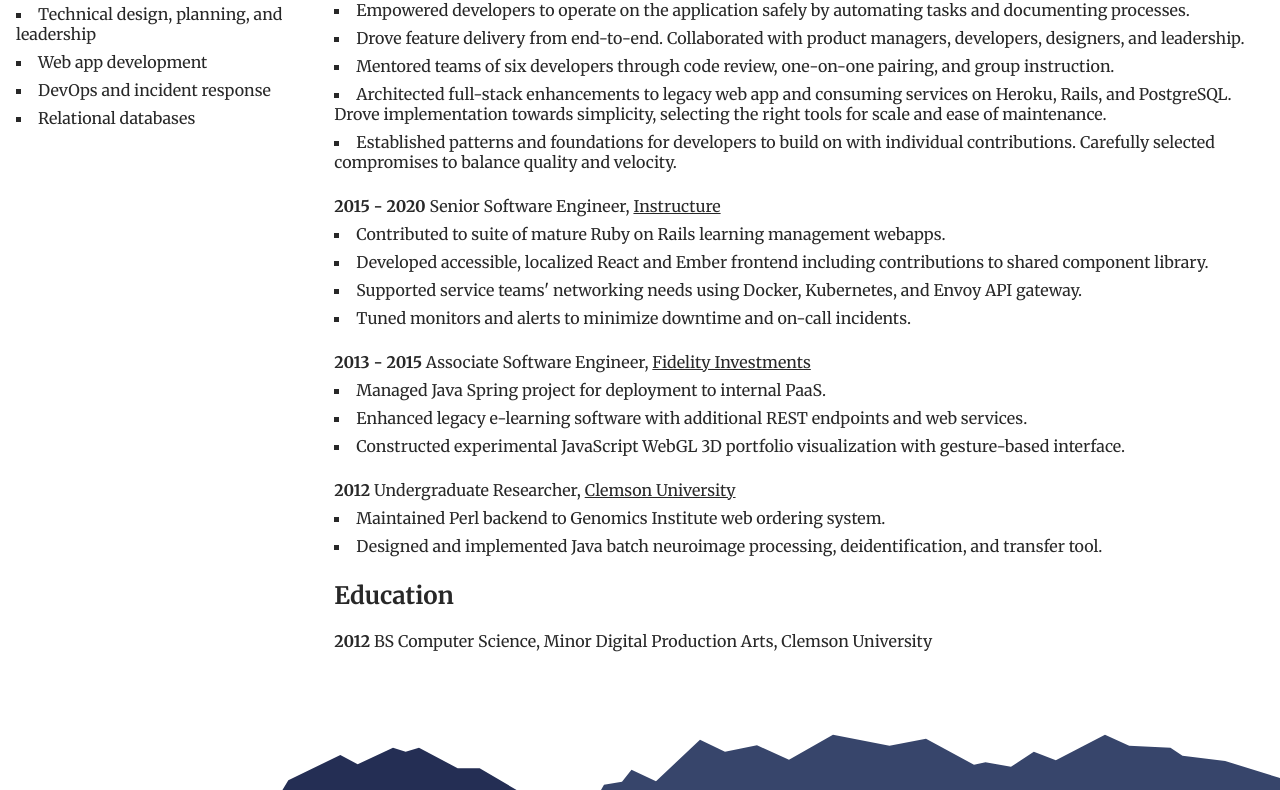
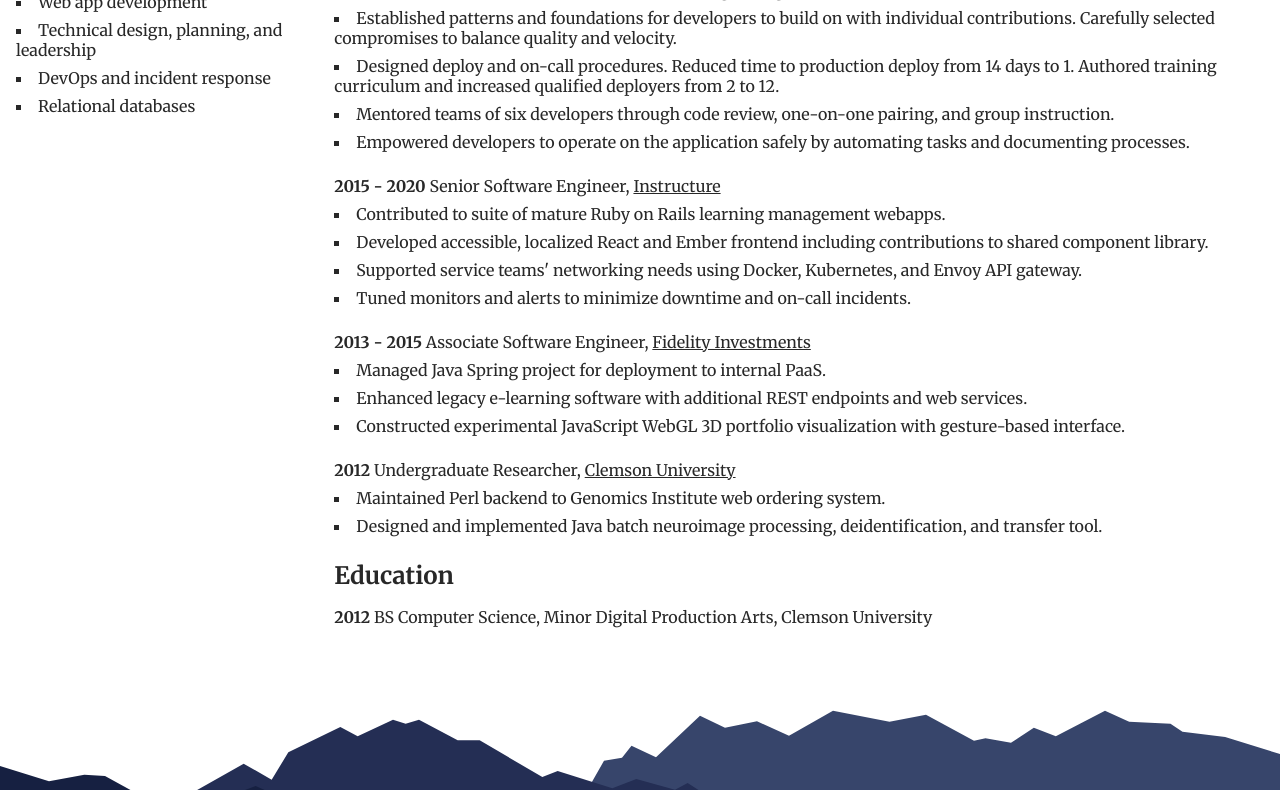
Before and after one commit to christianprescott/christianprescott.github.io, a plain HTML site: page index.html in a window 1280 px wide. Shown: the part 163-953 px from the top of the page. Drawn offline with Linux system fonts and the light colour scheme.

Commit message:
Reorder content

```diff
--- a/css/style.css
+++ b/css/style.css
@@ -36,6 +36,7 @@
 
 .content {
 	flex: 1;
+	margin-top: 0;
 
 	p:first-of-type {
 	    margin-top: 0;
@@ -50,6 +51,10 @@
 h1 {
 	font-size: 2rem;
 	text-wrap: nowrap;
+}
+
+h2 {
+	margin-bottom: 0;
 }
 
 .social {
--- a/index.html
+++ b/index.html
@@ -22,8 +22,8 @@
 			</ul>
 			<h2>Skills</h2>
 			<ul class="details">
+				<li>Web app development</li>
 				<li>Technical design, planning, and leadership</li>
-				<li>Web app development</li>
 				<li>DevOps and incident response</li>
 				<li>Relational databases</li>
 			</ul>
@@ -38,15 +38,15 @@
 				<li>
 					<span class="period">2021 - 2025</span> <span class="title">Lead Software Engineer,</span> <span class="employer"><a href="https://www.shop-ware.com/">Shop-Ware</a></span>
 					<ul class="details">
-						<li>Designed deploy and on-call procedures. Reduced time to production deploy from 14 days to 1. Authored training curriculum and increased qualified deployers from 2 to 12.</li>
-						<li>Empowered developers to operate on the application safely by automating tasks and documenting processes.</li>
-						<!-- Democratized knowledge. Commitment to openness. Directs teams and communicates decisions in a lasting way. -->
 						<li>Drove feature delivery from end-to-end. Collaborated with product managers, developers, designers, and leadership.</li>
-						<li>Mentored teams of six developers through code review, one-on-one pairing, and group instruction.</li>
 						<li>Architected full-stack enhancements to legacy web app and consuming services on Heroku, Rails, and PostgreSQL. Drove implementation towards simplicity, selecting the right tools for scale and ease of maintenance.</li>
 						<!-- Which enhancements? Financials calculations. -->
 						<li>Established patterns and foundations for developers to build on with individual contributions. Carefully selected compromises to balance quality and velocity.</li>
 						<!-- Which patterns? Common sorting params. JS test request stubs and view rendering.  -->
+						<li>Designed deploy and on-call procedures. Reduced time to production deploy from 14 days to 1. Authored training curriculum and increased qualified deployers from 2 to 12.</li>
+						<li>Mentored teams of six developers through code review, one-on-one pairing, and group instruction.</li>
+						<li>Empowered developers to operate on the application safely by automating tasks and documenting processes.</li>
+						<!-- Democratized knowledge. Commitment to openness. Directs teams and communicates decisions in a lasting way. -->
 						<!-- Low ego. Willing to compromise to "align scope with budget and timeline" -->
 					</ul>
 				</li>
```
